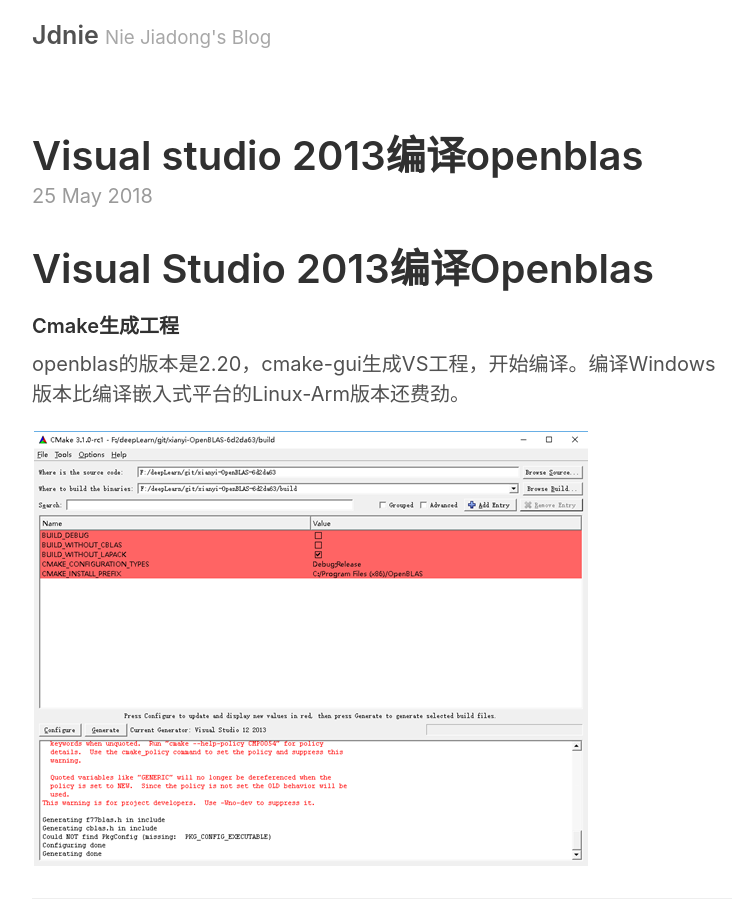
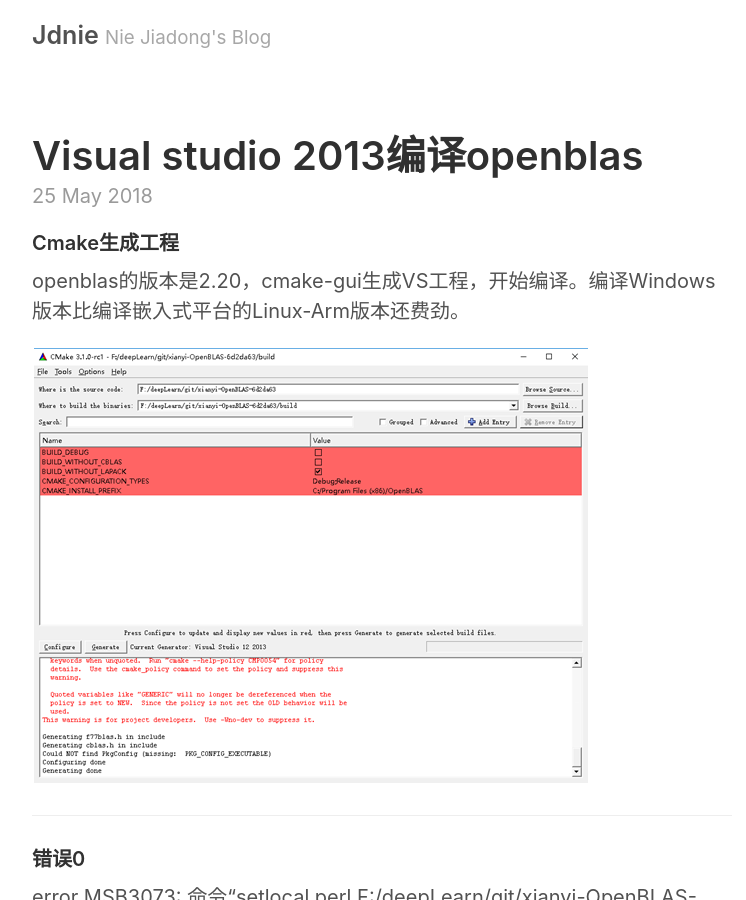
Before and after one commit to jdnie/jdnie.github.io, a Jekyll site: the page built from _posts/2018-05-25-Visual Studio 2013编译Openblas.md, in a window 1280 px wide and 900 px high. Shown: the whole window, without its empty margins (258-1004 px from the left). Built offline with Jekyll 4.4.1, drawn with Linux system fonts in a browser that asks for light colours; our own code applies the rules of GitHub Pages for plain Markdown files.

Commit message:
visual studio 2013 + openblas

```diff
--- a/_posts/2018-05-25-Visual Studio 2013编译Openblas.md
+++ b/_posts/2018-05-25-Visual Studio 2013编译Openblas.md
@@ -1,5 +1,3 @@
-# Visual Studio 2013编译Openblas
-
 #### Cmake生成工程
 
 openblas的版本是2.20，cmake-gui生成VS工程，开始编译。编译Windows版本比编译嵌入式平台的Linux-Arm版本还费劲。
@@ -80,7 +78,7 @@ PATH环境变量中设置sed和awk的安装位置
 解决方法：
 
 CMakeLists.txt中有一行这样的代码：
-COMMAND \${SED} 's/common/openblas_config/g' \${CMAKE_CURRENT_SOURCE_DIR}/cblas.h > "${CMAKE_BINARY_DIR}/cblas.tmp"
+COMMAND ${SED} 's/common/openblas_config/g' ${CMAKE_CURRENT_SOURCE_DIR}/cblas.h > "${CMAKE_BINARY_DIR}/cblas.tmp"
 
 这行代码在Linux的sed命令执行下是没问题的，在Windows的sed命令执行下有问题，实测：
 
@@ -90,13 +88,13 @@ Window: sed "s/common/openblas_config/g" cblas.h > cblas.tmp可以正常执行
 
 CMakeLists.txt中相应行替换为：
 
-COMMAND \${SED} "s/common/openblas_config/g" \${CMAKE_CURRENT_SOURCE_DIR}/cblas.h > "${CMAKE_BINARY_DIR}/cblas.tmp"
+COMMAND ${SED} "s/common/openblas_config/g" ${CMAKE_CURRENT_SOURCE_DIR}/cblas.h > "${CMAKE_BINARY_DIR}/cblas.tmp"
 
 awk也有同样的问题：
 
 CMakeLists.txt中代码是：
 
-COMMAND \${AWK} 'BEGIN{print \"\#ifndef OPENBLAS_F77BLAS_H\" \; print \"\#define OPENBLAS_F77BLAS_H\" \; print \"\#include \\"openblas_config.h\\" \"}; NF {print}; END{print \"\#endif\"}' \${CMAKE_CURRENT_SOURCE_DIR}/common_interface.h > ${CMAKE_BINARY_DIR}/f77blas.h
+COMMAND ${AWK} 'BEGIN{print \"\#ifndef OPENBLAS_F77BLAS_H\" \; print \"\#define OPENBLAS_F77BLAS_H\" \; print \"\#include \\"openblas_config.h\\" \"}; NF {print}; END{print \"\#endif\"}' ${CMAKE_CURRENT_SOURCE_DIR}/common_interface.h > ${CMAKE_BINARY_DIR}/f77blas.h
 
 Linux可正常执行的awk命令是：
 
@@ -112,7 +110,7 @@ awk "BEGIN{print \"#ifndef OPENBLAS_F77BLAS_H\" ; print \"#define OPENBLAS_F77BL
 
 #### 错误4
 
-COMMAND cp "\${CMAKE_BINARY_DIR}/cblas.tmp" "${CMAKE_BINARY_DIR}/cblas.h"
+COMMAND cp "${CMAKE_BINARY_DIR}/cblas.tmp" "${CMAKE_BINARY_DIR}/cblas.h"
 1>  'cp' 不是内部或外部命令，也不是可运行的程序
 1>  或批处理文件。
 
@@ -122,8 +120,8 @@ Windows的拷贝文件的命令是copy，Linux的拷贝文件的命令是cp。
 
 然而改成下面就解决问题了吗？No, No, No!
 
-COMMAND copy "\${CMAKE_BINARY_DIR}/cblas.tmp" "${CMAKE_BINARY_DIR}/cblas.h"
+COMMAND copy "${CMAKE_BINARY_DIR}/cblas.tmp" "${CMAKE_BINARY_DIR}/cblas.h"
 
 经过调试，正确的写法应该是：
 
-COMMAND \${CMAKE_COMMAND} -E copy \${CMAKE_BINARY_DIR}/cblas.tmp ${CMAKE_BINARY_DIR}/cblas.h
+COMMAND ${CMAKE_COMMAND} -E copy ${CMAKE_BINARY_DIR}/cblas.tmp ${CMAKE_BINARY_DIR}/cblas.h
```
